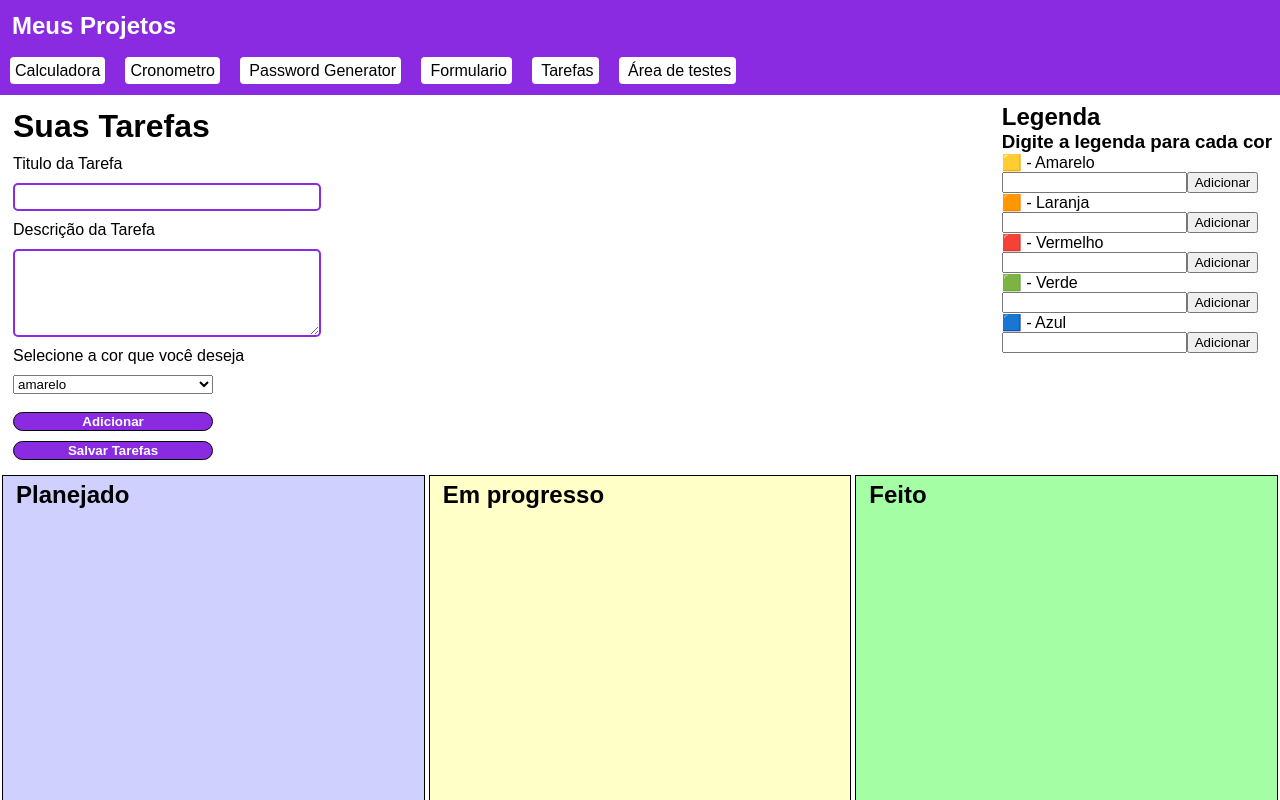
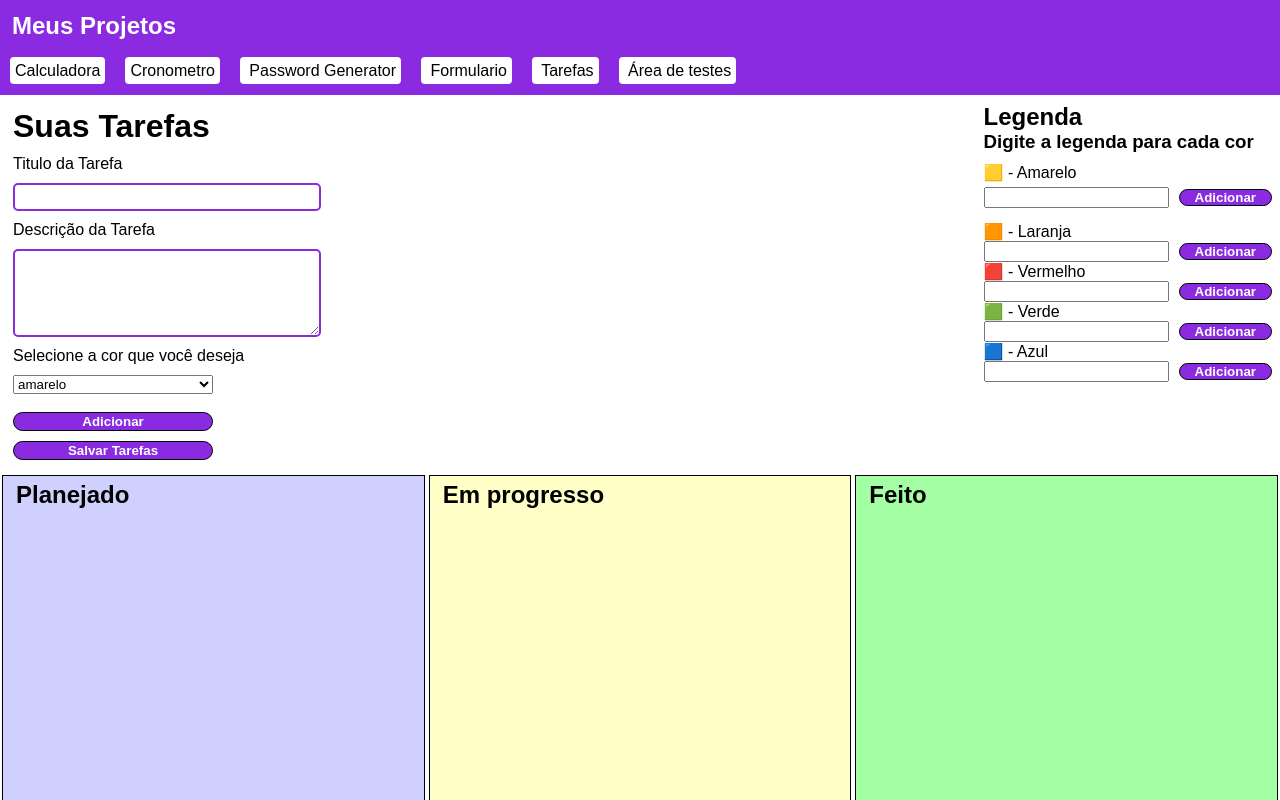
Before and after one commit to pauloszuparits/React-Portifolio, a React (Create React App) app in the folder my-app/: page /tarefas in a window 1280 px wide. Shown: the top 800 px of the page. Built offline with nearby package versions, Linux system fonts and the light colour scheme.

Commit message:
was added some styles to subtitles

```diff
--- a/my-app/src/pages/Tarefas/index.js
+++ b/my-app/src/pages/Tarefas/index.js
@@ -121,71 +121,70 @@ export default function Tarefas(){
                     <h2>Legenda</h2>
 
                         <div>
-                            <h3>Digite a legenda para cada cor </h3>
+                            <h3>Digite a legenda para cada cor</h3>
                             {amareloB ?
-                            <div>
-                                <p>🟨 - Amarelo - {amareloLeg}</p>
-                                <button onClick={()=>{setAmareloB(false)}}>Editar</button>
+                            <div className="legenda">
+                                <p className="titulo-legenda">🟨 - Amarelo - {amareloLeg} <button onClick={()=>{setAmareloB(false)}} className="botao-tarefa botao-legenda">Editar</button> </p>
                             </div>
                             :
-                            <div>
-                                <p>🟨 - Amarelo</p>
+                            <div className="legenda">
+                                <p className="titulo-legenda">🟨 - Amarelo</p>
                                 <input type="text" value={amareloLeg}
                                 onChange={(e)=>{setAmareloLeg(e.target.value)}}/>
-                                <button onClick={()=>{setAmareloB(true)}}>Adicionar</button>
+                                <button onClick={()=>{setAmareloB(true)}} className="botao-tarefa botao-legenda">Adicionar</button>
 
                             </div>
                             }
                             {laranjaB ?
                             <div>
                                 <p>🟧 - Laranja {laranjaLeg}</p>
-                                <button onClick={()=>{setLaranjaB(false)}}>Editar</button>
+                                <button onClick={()=>{setLaranjaB(false)}} className="botao-tarefa botao-legenda">Editar</button>
                             </div>
                             :
                             <div>
                                 <p>🟧 - Laranja</p>
                                 <input type="text" value={laranjaLeg}
                                 onChange={(e)=>{setLaranjaLeg(e.target.value)}}/>
-                                <button onClick={()=>{setLaranjaB(true)}}>Adicionar</button>
+                                <button onClick={()=>{setLaranjaB(true)}} className="botao-tarefa botao-legenda">Adicionar</button>
                             </div>
                             }
                             {vermelhoB ?
                             <div>
                                 <p>🟥 - Vermelho {vermelhoLeg}</p>
-                                <button onClick={()=>{setVermelhoB(false)}}>Editar</button>
+                                <button onClick={()=>{setVermelhoB(false)}} className="botao-tarefa botao-legenda">Editar</button>
                             </div>
                             :
                             <div>
                                 <p>🟥 - Vermelho</p>
                                 <input type="text" value={vermelhoLeg}
                                 onChange={(e)=>{setVermelhoLeg(e.target.value)}}/>
-                                <button onClick={()=>{setVermelhoB(true)}}>Adicionar</button>
+                                <button onClick={()=>{setVermelhoB(true)}} className="botao-tarefa botao-legenda">Adicionar</button>
                             </div>
                             }
                             {verdeB ?
                             <div>
                                 <p>🟩 - Verde {verdeLeg}</p>
-                                <button onClick={()=>{setVerdeB(false)}}>Editar</button>
+                                <button onClick={()=>{setVerdeB(false)}} className="botao-tarefa botao-legenda">Editar</button>
                             </div>
                             :
                             <div>
                                 <p>🟩 - Verde</p>
                                 <input type="text" value={verdeLeg}
                                 onChange={(e)=>{setVerdeLeg(e.target.value)}}/>
-                                <button onClick={()=>{setVerdeB(true)}}>Adicionar</button>
+                                <button onClick={()=>{setVerdeB(true)}} className="botao-tarefa botao-legenda">Adicionar</button>
                             </div>
                             }
                             {azulB ?
                             <div>
                                 <p>🟦 - Azul {azulLeg}</p>
-                                <button onClick={()=>{setAzulB(false)}}>Editar</button>
+                                <button onClick={()=>{setAzulB(false)}} className="botao-tarefa botao-legenda">Editar</button>
                             </div>
                             :
                             <div>
                                 <p>🟦 - Azul</p>
                                 <input type="text" value={azulLeg}
                                 onChange={(e)=>{setAzulLeg(e.target.value)}}/>
-                                <button onClick={()=>{setAzulB(true)}}>Adicionar</button>
+                                <button onClick={()=>{setAzulB(true)}} className="botao-tarefa botao-legenda">Adicionar</button>
                             </div>
                             }
 
--- a/my-app/src/pages/Tarefas/tarefas.css
+++ b/my-app/src/pages/Tarefas/tarefas.css
@@ -122,3 +122,19 @@
     font-weight: bold;
     border: solid 1px black;
 }
+
+.botao-legenda{
+    margin-left: 10px;
+    padding: 0px 15px 0px 15px;
+}
+
+.legenda{
+    margin-bottom: 14px;
+    margin-top: 10px;
+}
+
+.titulo-legenda{
+    margin-bottom: 5px;
+    width: 200px;
+    word-wrap: break-word;
+}
```
